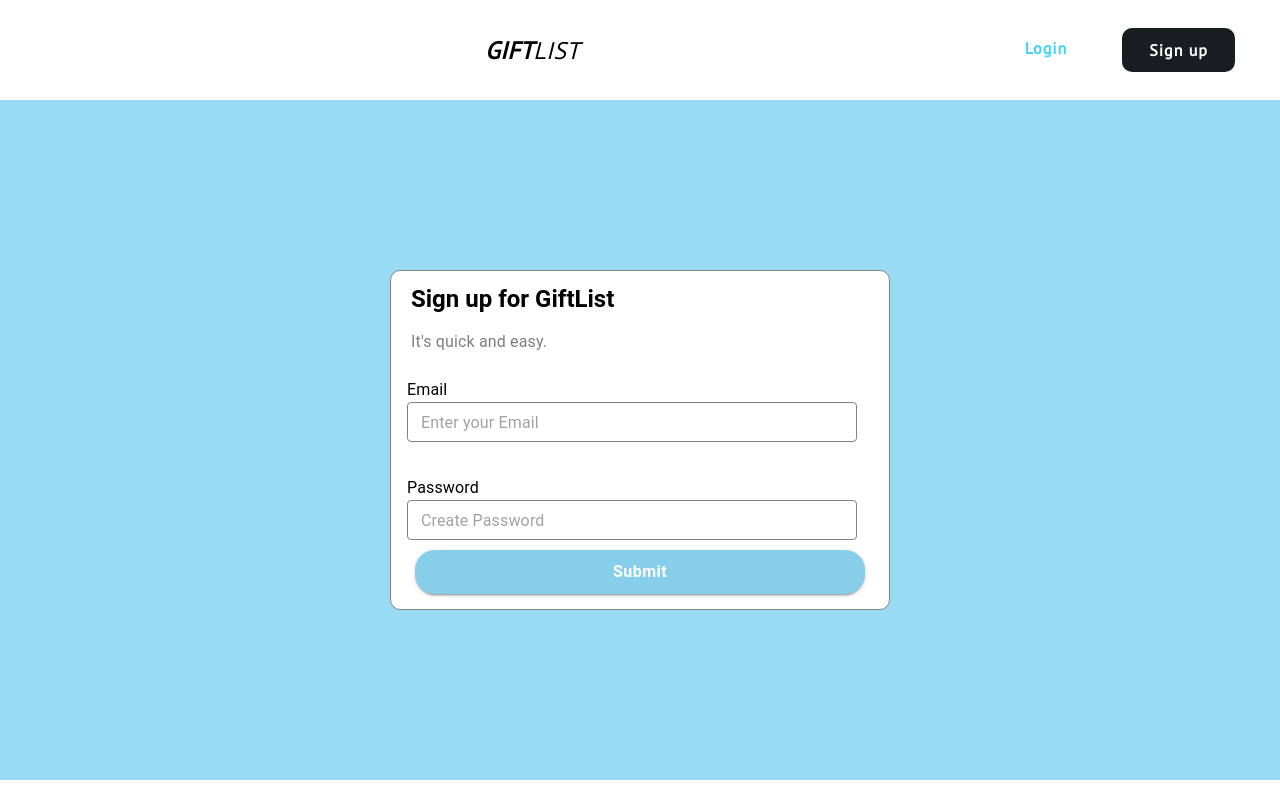
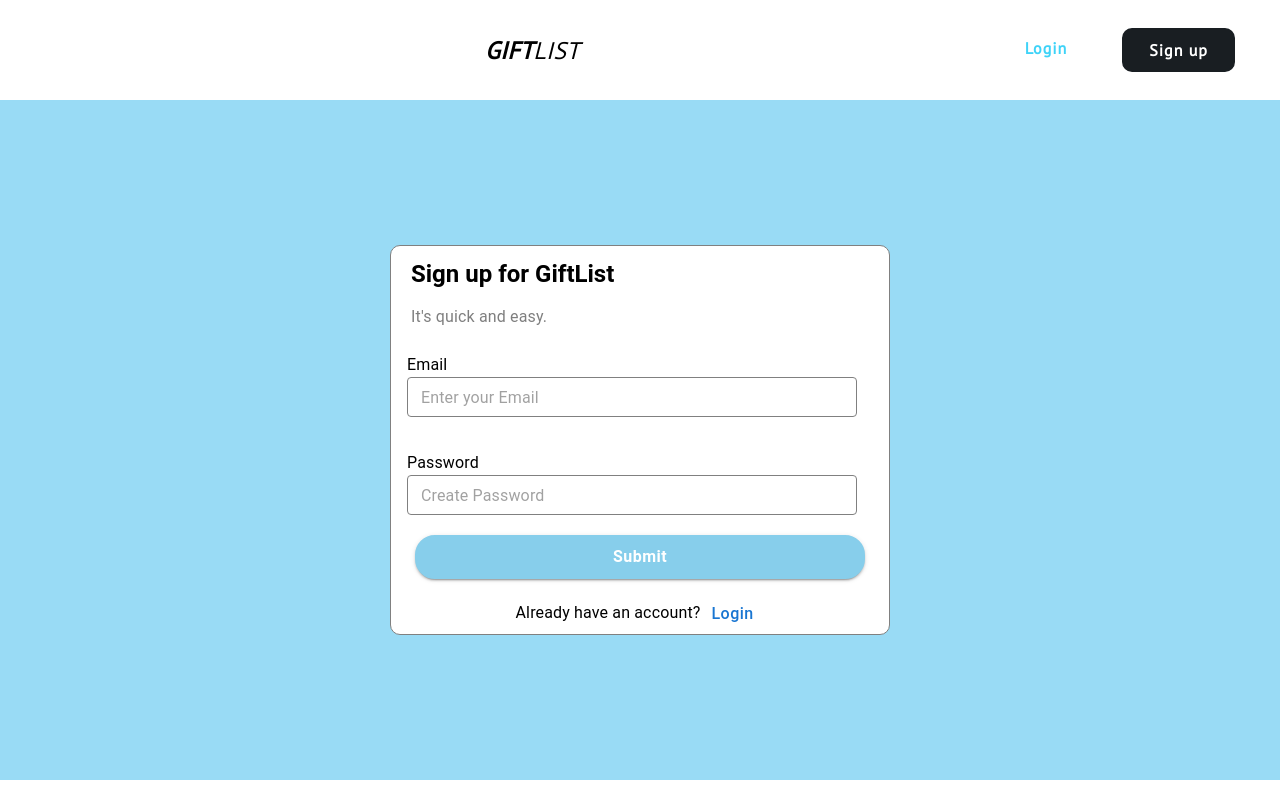
Before and after one commit to FatimaMary/giftlist, a React (Create React App) app in the folder client/: page /signup in a window 1280 px wide. Built offline with nearby package versions, Linux system fonts and the light colour scheme; the HTML template or start-up script is replaced by a standard one.

Commit message:
Update index.jsx

```diff
--- a/client/src/scenes/signup/index.jsx
+++ b/client/src/scenes/signup/index.jsx
@@ -263,6 +263,7 @@ function Signup() {
                                     color: 'black',
                                     border: '1px solid skyblue'
                                   },
+                                  marginTop: '10px'
                             }}
                         type="submit"
                         >
@@ -272,6 +273,23 @@ function Signup() {
                     </Box>
                 </Box>
             </form>
+            <Box
+                sx={{
+                    display: 'flex',
+                    justifyContent: 'center',
+                }}
+            >
+                <Typography>
+                    Already have an account?
+                    <Button
+                         sx={{
+                            textTransform: 'inherit',
+                            fontSize: '1rem',
+                        }}
+                        onClick={handleClick}
+                    >Login</Button>
+                </Typography>
+            </Box>
         </Box>
         </Box>
     </Box>
```
